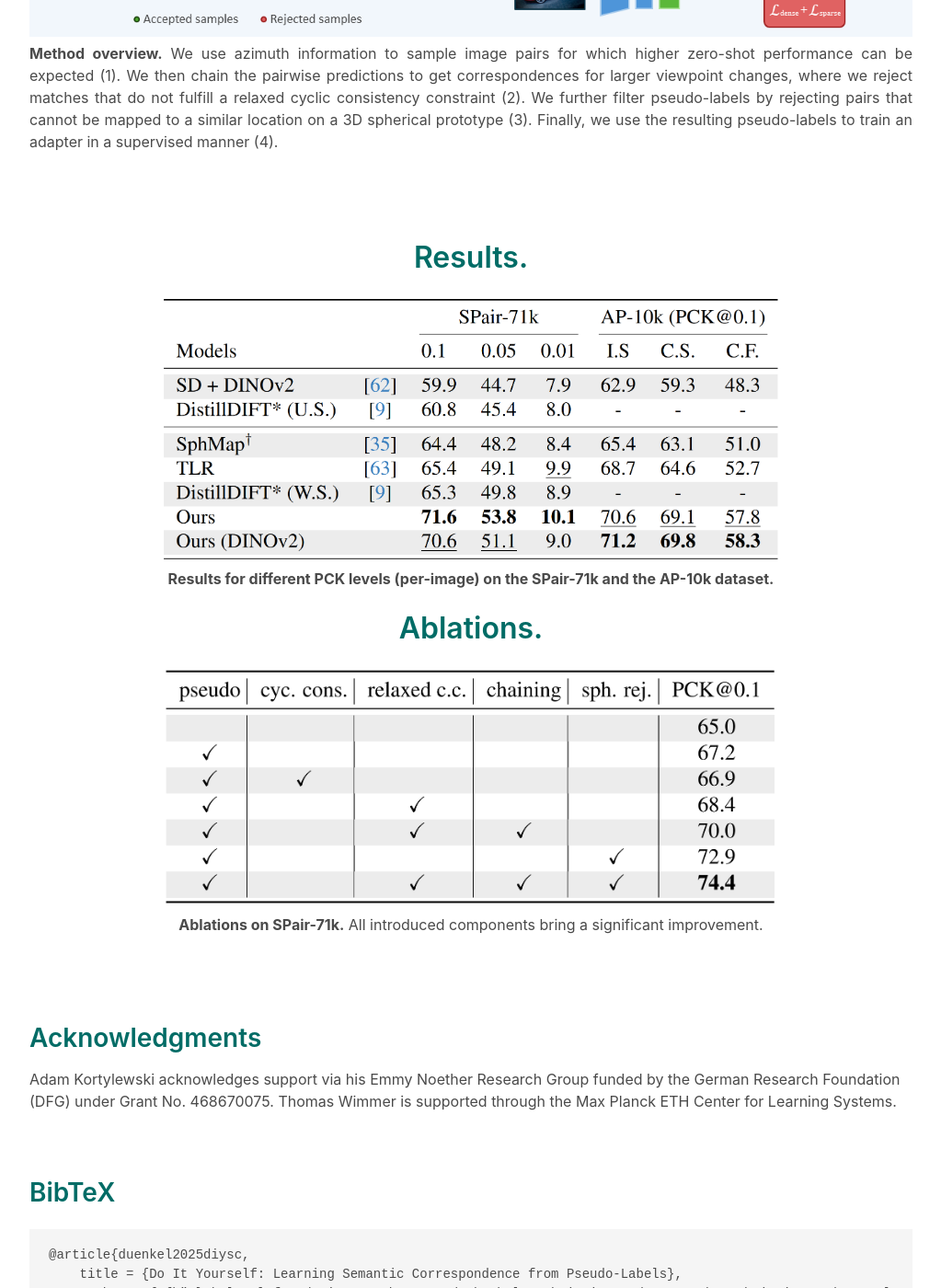
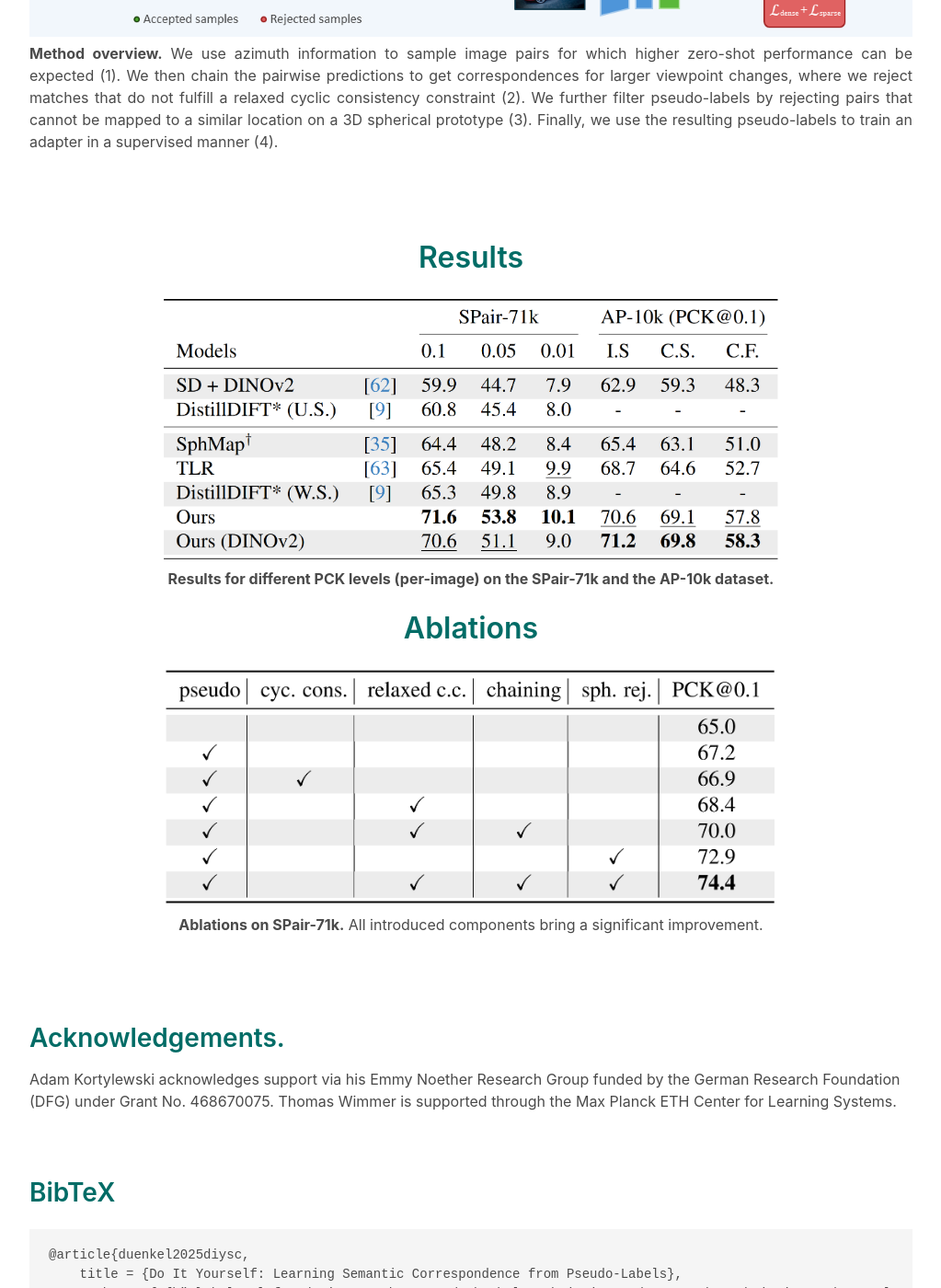
Before and after one commit to GenIntel/genintel.github.io, a Jekyll site: the page built from DIY-SC.md, in a window 1280 px wide and 1400 px high, scrolled down 1810 px. Shown: the whole window at 92% size, without its empty margins (128-1151 px from the left). Built offline with Jekyll 4.4.1, drawn with Linux system fonts in a browser that asks for light colours; nearby versions of some CDN libraries; library files that are not in the unit come from our copies; a style sheet for code colours, icons or effects is not loaded.

Commit message:
Update DIY-SC.

```diff
--- a/_layouts/project_diysc.html
+++ b/_layouts/project_diysc.html
@@ -167,7 +167,7 @@
     <div class="columns is-centered">
       <div class="column is-full-width has-text-centered">
 
-        <h2 class="title is-3" style="color:#006c66;">Results.</h2>
+        <h2 class="title is-3" style="color:#006c66;">Results</h2>
         <div class="content has-text-centered">
           <img src="./assets/img/diysc/pck_results.png" alt="PCK results" style="width: 70%; height: auto;">
           <p>
@@ -175,7 +175,7 @@
           </p>
         </div>
 
-      <h2 class="title is-3" style="color:#006c66;">Ablations.</h2>
+      <h2 class="title is-3" style="color:#006c66;">Ablations</h2>
 
         <div class="content has-text-centered">
           <img src="./assets/img/diysc/ablation.png" alt="Ablations" style="width: 70%; height: auto;">
@@ -197,7 +197,7 @@
 <br>
 <br>
 <div class="container is-max-desktop content">
-  <h2 class="title" style="color: #006c66;">Acknowledgments</h2>
+  <h2 class="title" style="color: #006c66;">Acknowledgements.</h2>
   Adam Kortylewski acknowledges support via his Emmy Noether Research Group funded by the German Research Foundation (DFG) under Grant No. 468670075. Thomas Wimmer is supported through the Max Planck ETH Center for Learning Systems.
 </div>
 <section class="section" id="BibTeX">
```
